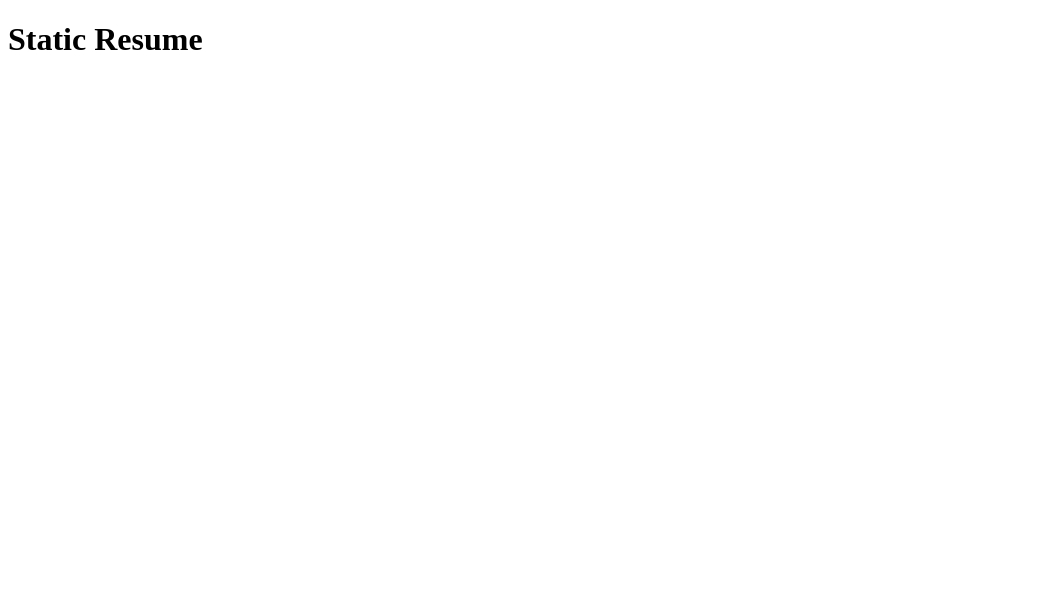
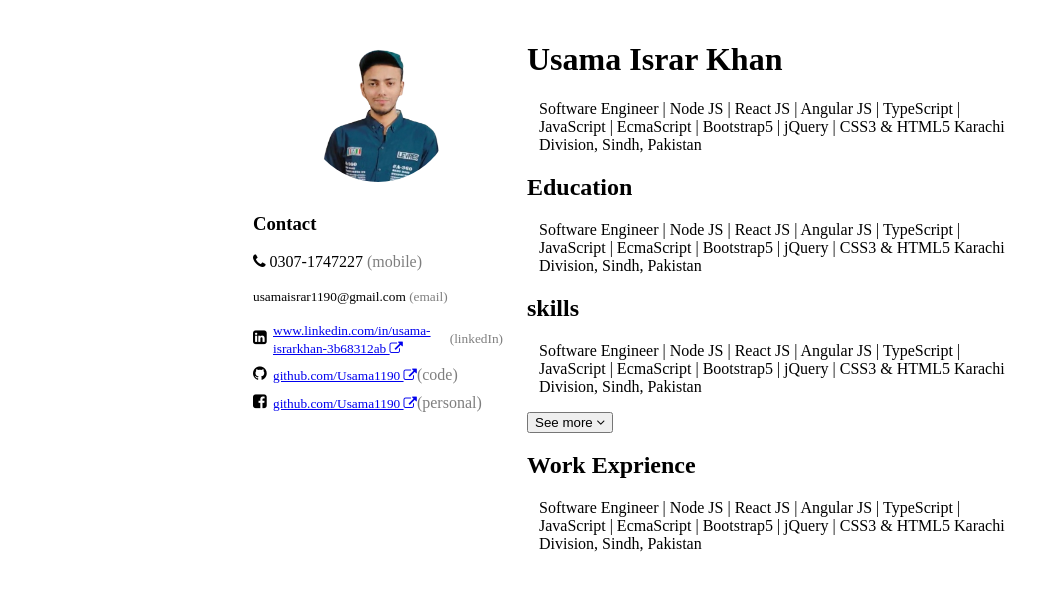
Before and after one commit to Usama1190/static-resume, a website: page index.html in a window 1280 px wide. Shown: the whole page, without its empty margins (0-1059 px from the left). Drawn offline with Linux system fonts and the light colour scheme.

Commit message:
Updting static resume on Sep 08, 24

```diff
--- /dev/null
+++ b/app.js
@@ -0,0 +1,6 @@
+const btn_toggle = document.getElementById('btn_toggle');
+let toggle_para = document.getElementById('toggle_para');
+btn_toggle.addEventListener('click', () => {
+    toggle_para.classList.add('show');
+});
+export {};
--- /dev/null
+++ b/app1.js
@@ -0,0 +1,10 @@
+const btn_toggle = document.getElementById('btn_toggle');
+
+let toggle_para = document.getElementById('toggle_para');
+
+
+let isShow = false;
+btn_toggle.addEventListener('click', () => {
+    isShow === false ? isShow = true : isShow = false;
+    isShow === false ? toggle_para.classList.add('show') : toggle_para.classList.remove('show');
+})
--- a/global.css
+++ b/global.css
@@ -0,0 +1,78 @@
+body {
+    /* margin: 0;
+    padding: 0; */
+    display: flex;
+    justify-content: center;
+}
+
+/* global-classes start */
+
+.half-opacity {
+    opacity: 0.5;
+}
+
+.ml {
+    margin-left: 12px;
+}
+
+.hide {
+    display: none;
+}
+
+.show {
+    display: block;
+}
+
+.logo {
+    width: 20px;
+    height: 20px;
+}
+
+.container {
+    display: flex;
+    justify-content: left;
+    align-items: center;
+}
+
+/* global-classes end */
+
+.app-wrapper {
+    display: flex;
+}
+
+.app-contact-wrapper {
+    width: 250px;
+    padding: 12px;
+    /* border: 1px solid purple; */
+}
+
+.app-image-wrapper {
+    width: 100%;
+    /* border: 1px solid black; */
+    display: flex;
+    justify-content: center;
+    align-items: center;
+}
+
+.profile-image {
+    width: 150px;
+    height: 150px;
+    /* border: 1px solid yellow; */
+    border-radius: 50%;
+    margin: 12px;
+}
+
+
+
+
+
+
+/* app-content-wrapper starts */
+
+.app-content-wrapper {
+    width: 500px;
+    /* border: 1px solid green; */
+    padding: 12px;
+}
+
+/* app-content-wrapper ends */
--- a/index.html
+++ b/index.html
@@ -6,8 +6,65 @@
     <title>Document</title>
 
     <link rel="stylesheet" href="global.css">
+    <link rel="stylesheet" href="https://cdnjs.cloudflare.com/ajax/libs/font-awesome/4.7.0/css/font-awesome.min.css">
+
 </head>
 <body>
-    <h1>Static Resume</h1>
+    <div class="app-wrapper">
+        <div class="app-contact-wrapper">
+            <div class="app-image-wrapper">
+                <img src="assets/Usama.png" alt="Profile image" class="profile-image">
+            </div>
+
+            <h3>Contact</h1>
+            <p><i class="fa fa-phone"></i> 0307-1747227 <span class="half-opacity">(mobile)</span></p>
+            <p><small>usamaisrar1190@gmail.com <span class="half-opacity">(email)</span></small></p>
+
+            <div class="container">
+                <span><i class="fa fa-linkedin-square logo"></i></span> <a href="www.linkedin.com/in/usama-israrkhan-3b68312ab" target="_blank"><small>www.linkedin.com/in/usama-israrkhan-3b68312ab <i class="fa fa-external-link"></i></small></a>
+                <small class="half-opacity">(linkedIn)</small><br><br>
+            </div>
+
+            <div class="container">
+                <span><i class="fa fa-github logo"></i></span> <a href="github.com/Usama1190" target="_blank"><small>github.com/Usama1190 <i class="fa fa-external-link"></i></small></a>
+                <span class="half-opacity">(code)</span><br><br>
+            </div>
+
+            <div class="container">
+                <span><i class="fa fa-facebook-square logo"></i></span> <a href="github.com/Usama1190" target="_blank"><small>github.com/Usama1190 <i class="fa fa-external-link"></i></small></a>
+                <span class="half-opacity">(personal)</span>
+            </div>
+        </div>
+
+        <div class="app-content-wrapper">
+            <h1>Usama Israr Khan</h1>
+            <p class="ml">Software Engineer | Node JS | React JS | Angular JS | TypeScript |
+                JavaScript | EcmaScript | Bootstrap5 | jQuery | CSS3 & HTML5
+                Karachi Division, Sindh, Pakistan
+            </p>
+            <h2>Education</h2>
+            <p class="ml">Software Engineer | Node JS | React JS | Angular JS | TypeScript |
+                JavaScript | EcmaScript | Bootstrap5 | jQuery | CSS3 & HTML5
+                Karachi Division, Sindh, Pakistan
+            </p>
+            <h2>skills</h2>
+            <p class="ml">Software Engineer | Node JS | React JS | Angular JS | TypeScript |
+                JavaScript | EcmaScript | Bootstrap5 | jQuery | CSS3 & HTML5
+                Karachi Division, Sindh, Pakistan
+            </p>
+            <p class="ml hide" id="toggle_para">Software Engineer | Node JS | React JS | Angular JS | TypeScript |
+                JavaScript | EcmaScript | Bootstrap5 | jQuery | CSS3 & HTML5
+                Karachi Division, Sindh, Pakistan
+            </p>
+            <button type="button" id="btn_toggle">See more <i class="fa fa-angle-down"></i></button>
+            <h2>Work Exprience</h2>
+            <p class="ml">Software Engineer | Node JS | React JS | Angular JS | TypeScript |
+                JavaScript | EcmaScript | Bootstrap5 | jQuery | CSS3 & HTML5
+                Karachi Division, Sindh, Pakistan
+            </p>
+        </div>
+    </div>
+
+    <script src="app1.js"></script>
 </body>
 </html>
```
Also changed, not shown: app.ts (+8 -0 lines), assets/Usama.png (added), assets/facebook-logo-removebg-preview.png (added), assets/facebook-logo2.png (added), assets/github-logo.jpeg (added), assets/linkedin logo.png (added).
